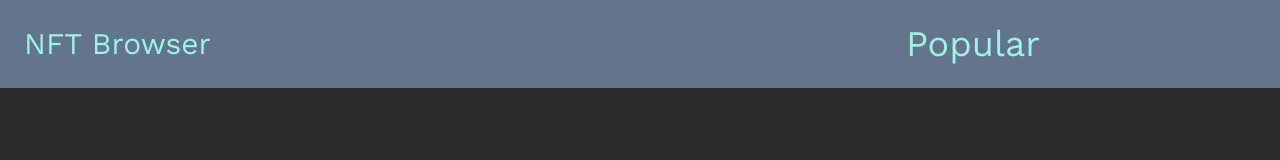
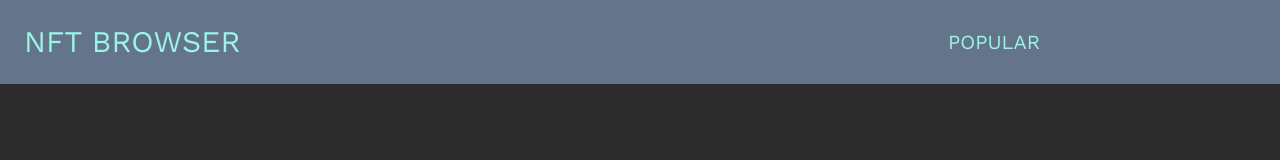
Before and after one commit to kingkwongsta/nft-marketplace, a Next.js app: page / in a window 1280 px wide. Shown: the top 160 px of the page. Built offline with nearby package versions, Linux system fonts and the light colour scheme.

Commit message:
styling for components

```diff
--- a/components/collection/collection.tsx
+++ b/components/collection/collection.tsx
@@ -47,7 +47,7 @@
   }
 
   return (
-    <div className="mx-36">
+    <div className="mx-36 mt-20">
       <div>
         {nftData === undefined ? (
           <p>Loading</p>
--- a/components/navigation.jsx
+++ b/components/navigation.jsx
@@ -3,7 +3,7 @@
 
 export default function Navigation() {
   return (
-    <nav className="flex items-center justify-between flex-wrap bg-slate-500 p-6">
+    <nav className="flex items-center justify-between flex-wrap bg-slate-500 p-6 uppercase">
       <div className="flex items-center flex-shrink-0 text-white mr-6">
         {/* Logo Below */}
         {/* <svg
@@ -35,7 +35,7 @@
         </button>
       </div>
       <div className="w-full block lg:flex lg:items-center lg:w-auto lg:flex-row-reverse mx-[200px]">
-        <div className="text-4xl lg:flex-grow">
+        <div className="text-xl uppercase lg:flex-grow">
           <Link
             href="/popular/"
             className="block mt-4 lg:inline-block lg:mt-0 text-teal-200 hover:text-white mr-4"
--- a/components/popular/popular.tsx
+++ b/components/popular/popular.tsx
@@ -48,7 +48,7 @@
         <h3 className="text-2xl mb-12 font-normal leading-normal font-Josefin">
           Checkout the Top NFT Collections on the Ethereum Network
         </h3>
-        <div className="grid lg:grid-cols-2 xl:grid-cols-3">
+        <div className="grid gap-y-8 lg:grid-cols-2 xl:grid-cols-3">
           {renderPopular()}
         </div>
       </div>
--- a/pages/index.js
+++ b/pages/index.js
@@ -12,7 +12,7 @@
         <meta name="viewport" content="width=device-width, initial-scale=1" />
         <link rel="icon" href="/favicon.ico" />
       </Head>
-      <main>
+      <main className="">
         <Hero />
         <PopularPage />
       </main>
```
